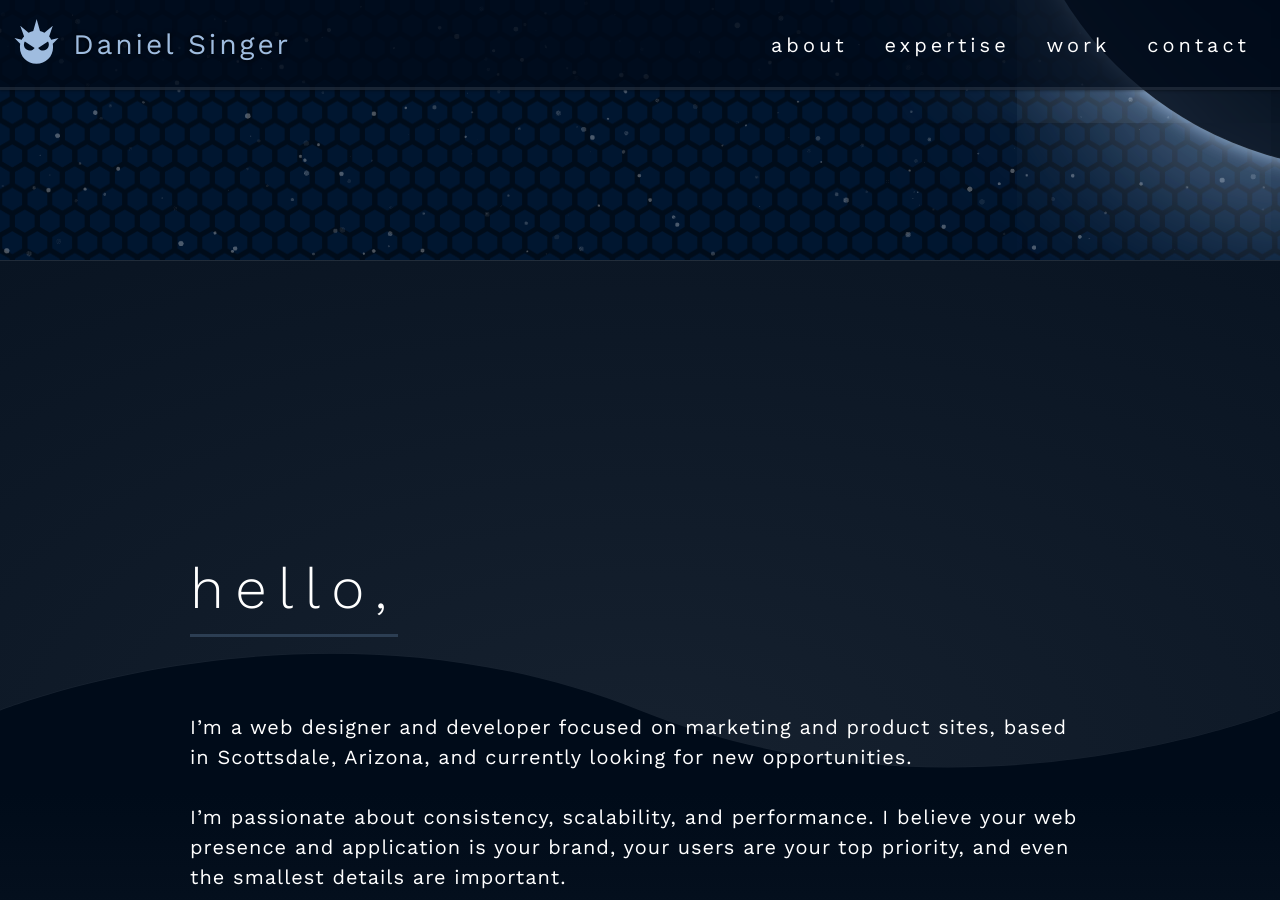
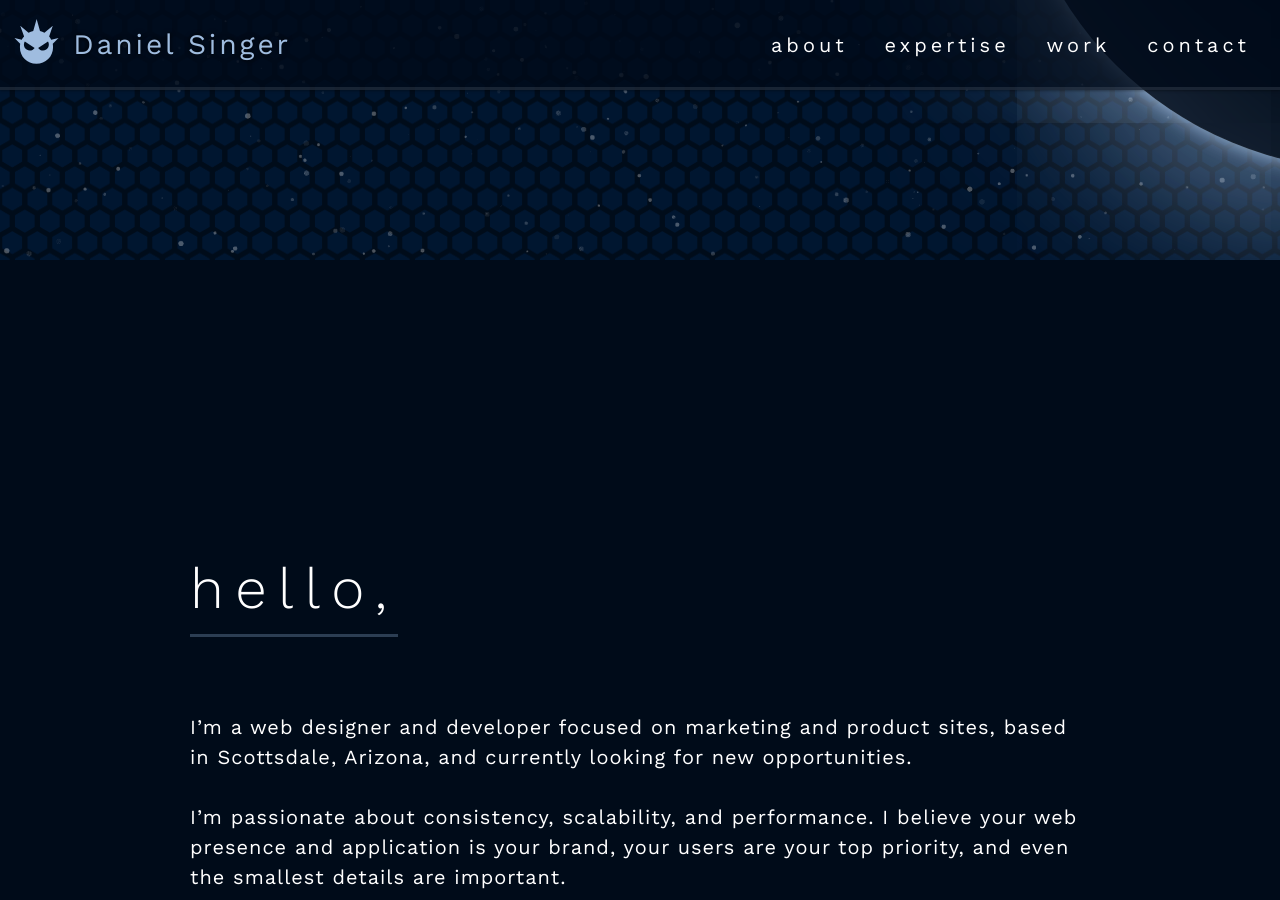
Before and after one commit to chilblane/chilblane.github.io, a Jekyll site: the page built from index.html, in a window 1280 px wide and 900 px high, scrolled down 640 px. Built offline with Jekyll 4.4.1, drawn with Linux system fonts in a browser that asks for light colours; some of the changed text lies outside the part shown.

Commit message:
a bunch of tweaks i did at 1am i don't remember

```diff
--- a/assets/styles.css
+++ b/assets/styles.css
@@ -221,13 +221,24 @@
 .panel--60em .panel__content {
   max-width: 60em;
 }
-main .panel:nth-of-type(odd) {
+.panel--hex {
+  background-image: -webkit-radial-gradient(circle at top right, rgba(229,241,255,0.1), transparent);
+  background-image: -moz-radial-gradient(circle at top right, rgba(229,241,255,0.1), transparent);
+  background-image: -o-radial-gradient(circle at top right, rgba(229,241,255,0.1), transparent);
+  background-image: -ms-radial-gradient(circle at top right, rgba(229,241,255,0.1), transparent);
+  background-image: radial-gradient(circle at top right, rgba(229,241,255,0.1), transparent);
+}
+.panel--wave {
   background-color: #16212f;
-  background-image: url("/assets/pattern-wave.svg");
-  -webkit-background-size: cover;
-  -moz-background-size: cover;
-  background-size: cover;
-  background-position: center center;
+  background-image: -webkit-repeating-linear-gradient(120deg, transparent 0px, transparent 2px, #000b19 3px), url("/assets/pattern-wave.svg");
+  background-image: -moz-repeating-linear-gradient(120deg, transparent 0px, transparent 2px, #000b19 3px), url("/assets/pattern-wave.svg");
+  background-image: -o-repeating-linear-gradient(120deg, transparent 0px, transparent 2px, #000b19 3px), url("/assets/pattern-wave.svg");
+  background-image: -ms-repeating-linear-gradient(120deg, transparent 0px, transparent 2px, #000b19 3px), url("/assets/pattern-wave.svg");
+  background-image: repeating-linear-gradient(-30deg, transparent 0px, transparent 2px, #000b19 3px), url("/assets/pattern-wave.svg");
+  -webkit-background-size: cover, cover;
+  -moz-background-size: cover, cover;
+  background-size: cover, cover;
+  background-position: center center, center center;
   border-top: 1px solid rgba(229,241,255,0.1);
   border-bottom: 1px solid #000;
 }
@@ -2647,6 +2658,9 @@
   flex-grow: 1;
   min-width: 20em;
 }
+.hello {
+  background-color: #000b19;
+}
 .hero {
   position: relative;
   overflow: hidden;
@@ -2727,26 +2741,29 @@
   border-bottom: 3px solid #fff;
   -webkit-box-shadow: 0 0 3px #fff;
   box-shadow: 0 0 3px #fff;
-  -webkit-transition-property: right, top, box-shadow, border-color, background-color;
-  -moz-transition-property: right, top, box-shadow, border-color, background-color;
-  -o-transition-property: right, top, box-shadow, border-color, background-color;
-  -ms-transition-property: right, top, box-shadow, border-color, background-color;
-  transition-property: right, top, box-shadow, border-color, background-color;
-  -webkit-transition-duration: 0.5s, 0s, 0s, 0s, 0s;
-  -moz-transition-duration: 0.5s, 0s, 0s, 0s, 0s;
-  -o-transition-duration: 0.5s, 0s, 0s, 0s, 0s;
-  -ms-transition-duration: 0.5s, 0s, 0s, 0s, 0s;
-  transition-duration: 0.5s, 0s, 0s, 0s, 0s;
-  -webkit-transition-timing-function: ease-in, linear, ease-out, ease-out, ease-out;
-  -moz-transition-timing-function: ease-in, linear, ease-out, ease-out, ease-out;
-  -o-transition-timing-function: ease-in, linear, ease-out, ease-out, ease-out;
-  -ms-transition-timing-function: ease-in, linear, ease-out, ease-out, ease-out;
-  transition-timing-function: ease-in, linear, ease-out, ease-out, ease-out;
-  -webkit-transition-delay: 0.5s, 1s, 1s, 1s, 1s;
-  -moz-transition-delay: 0.5s, 1s, 1s, 1s, 1s;
-  -o-transition-delay: 0.5s, 1s, 1s, 1s, 1s;
-  -ms-transition-delay: 0.5s, 1s, 1s, 1s, 1s;
-  transition-delay: 0.5s, 1s, 1s, 1s, 1s;
+  opacity: 0;
+  -ms-filter: "progid:DXImageTransform.Microsoft.Alpha(Opacity=0)";
+  filter: alpha(opacity=0);
+  -webkit-transition-property: right, top, box-shadow, border-color, background-color, opacity;
+  -moz-transition-property: right, top, box-shadow, border-color, background-color, opacity;
+  -o-transition-property: right, top, box-shadow, border-color, background-color, opacity;
+  -ms-transition-property: right, top, box-shadow, border-color, background-color, opacity;
+  transition-property: right, top, box-shadow, border-color, background-color, opacity;
+  -webkit-transition-duration: 0s, 0s, 0s, 0s, 0s, 0.7s;
+  -moz-transition-duration: 0s, 0s, 0s, 0s, 0s, 0.7s;
+  -o-transition-duration: 0s, 0s, 0s, 0s, 0s, 0.7s;
+  -ms-transition-duration: 0s, 0s, 0s, 0s, 0s, 0.7s;
+  transition-duration: 0s, 0s, 0s, 0s, 0s, 0.7s;
+  -webkit-transition-timing-function: ease-in, linear, ease-out, ease-out, ease-out, ease;
+  -moz-transition-timing-function: ease-in, linear, ease-out, ease-out, ease-out, ease;
+  -o-transition-timing-function: ease-in, linear, ease-out, ease-out, ease-out, ease;
+  -ms-transition-timing-function: ease-in, linear, ease-out, ease-out, ease-out, ease;
+  transition-timing-function: ease-in, linear, ease-out, ease-out, ease-out, ease;
+  -webkit-transition-delay: 1.2s, 1.2s, 1.2s, 1.2s, 1.2s, 0.5s;
+  -moz-transition-delay: 1.2s, 1.2s, 1.2s, 1.2s, 1.2s, 0.5s;
+  -o-transition-delay: 1.2s, 1.2s, 1.2s, 1.2s, 1.2s, 0.5s;
+  -ms-transition-delay: 1.2s, 1.2s, 1.2s, 1.2s, 1.2s, 0.5s;
+  transition-delay: 1.2s, 1.2s, 1.2s, 1.2s, 1.2s, 0.5s;
 }
 .nav-header__logo {
   position: relative;
@@ -2856,16 +2873,19 @@
     border-color: rgba(229,241,255,0.1);
     -webkit-box-shadow: 0 1px 3px rgba(0,0,0,0.12), 0 1px 2px rgba(0,0,0,0.24);
     box-shadow: 0 1px 3px rgba(0,0,0,0.12), 0 1px 2px rgba(0,0,0,0.24);
-    -webkit-transition-duration: 0.5s, 0s, 0.5s, 0.5s, 0.5s;
-    -moz-transition-duration: 0.5s, 0s, 0.5s, 0.5s, 0.5s;
-    -o-transition-duration: 0.5s, 0s, 0.5s, 0.5s, 0.5s;
-    -ms-transition-duration: 0.5s, 0s, 0.5s, 0.5s, 0.5s;
-    transition-duration: 0.5s, 0s, 0.5s, 0.5s, 0.5s;
-    -webkit-transition-delay: 0s, 0.5s, 0.5s, 0.5s, 0.5s;
-    -moz-transition-delay: 0s, 0.5s, 0.5s, 0.5s, 0.5s;
-    -o-transition-delay: 0s, 0.5s, 0.5s, 0.5s, 0.5s;
-    -ms-transition-delay: 0s, 0.5s, 0.5s, 0.5s, 0.5s;
-    transition-delay: 0s, 0.5s, 0.5s, 0.5s, 0.5s;
+    opacity: 1;
+    -ms-filter: none;
+    filter: none;
+    -webkit-transition-duration: 0.5s, 0s, 0.5s, 0.5s, 0.5s, 0s;
+    -moz-transition-duration: 0.5s, 0s, 0.5s, 0.5s, 0.5s, 0s;
+    -o-transition-duration: 0.5s, 0s, 0.5s, 0.5s, 0.5s, 0s;
+    -ms-transition-duration: 0.5s, 0s, 0.5s, 0.5s, 0.5s, 0s;
+    transition-duration: 0.5s, 0s, 0.5s, 0.5s, 0.5s, 0s;
+    -webkit-transition-delay: 0s, 0.5s, 0.5s, 0.5s, 0.5s, 0s;
+    -moz-transition-delay: 0s, 0.5s, 0.5s, 0.5s, 0.5s, 0s;
+    -o-transition-delay: 0s, 0.5s, 0.5s, 0.5s, 0.5s, 0s;
+    -ms-transition-delay: 0s, 0.5s, 0.5s, 0.5s, 0.5s, 0s;
+    transition-delay: 0s, 0.5s, 0.5s, 0.5s, 0.5s, 0s;
   }
   .nav-header.nav-header--stuck .nav-header__logo {
     opacity: 1;
@@ -3163,6 +3183,9 @@
 .js-nav-open {
   overflow: hidden;
 }
+.portfolio {
+  background-color: #000b19;
+}
 .portfolio__pane {
   padding-bottom: 3rem;
   margin-top: 1.5rem;
--- a/index.html
+++ b/index.html
@@ -10,14 +10,14 @@
     </div>
 </header>
 <main>
-    <section class='panel panel--45em' id='about'>
+    <section class='panel hello panel--45em' id='about'>
         <div class='panel__content'>
             <h2 class='js-anim-el'>Hello,</h2>
             <p>I’m a web designer and developer focused on marketing and product sites, based in Scottsdale, Arizona, and currently looking for new opportunities.</p>
             <p>I’m passionate about consistency, scalability, and performance. I believe your web presence and application is your brand, your users are your top priority, and even the smallest details are important.</p>
         </div>
     </section>
-    <section class='panel panel--45em' id='what-i-do'>
+    <section class='panel panel--45em panel--wave' id='what-i-do'>
         <div class='panel__content'>
             <h2 class='js-anim-el'>What I do:</h2>
             <h3>Marketing web design</h3>
@@ -25,10 +25,10 @@
             <h3>Front-end development</h3>
             <p>My extensive experience with HTML and CSS enables me to write effective and flexible styling frameworks and pages. I prioritize performance, progressive enhancement, and maintainability.</p>
             <h3>Cross-departmental UX</h3>
-            <p>User experience isn't contained to just your website and app. I've worked hard to ensure any time interacts with a brand, they receive the same fantastic experience, be it transactional emails, social media, documentation, and more.</p>
+            <p>User experience isn't contained to just your website and app. I've worked hard to ensure any time a user interacts with a brand, they receive the same fantastic experience, be it transactional emails, social media, documentation, and more.</p>
         </div>
     </section>
-    <section class='panel' id='expertise'>
+    <section class='panel panel--hex' id='expertise'>
         <div class='panel__content'>
             <h2 class='js-anim-el'>My Expertise:</h2>
             <div class='grid'>
@@ -111,7 +111,7 @@
             </div>
         </div>
     </section>
-    <section class='panel panel--45em' id='contact'>
+    <section class='panel panel--45em panel--wave' id='contact'>
         <div class='panel__content'>
             <h2 class='js-anim-el'>Reach out.</h2>
             <form class='form form--space' autocomplete='off' action='https://formspree.io/daniel@chilblane.com' method='post'>
--- /dev/null
+++ b/src/stylus/patterns/hello.styl
@@ -0,0 +1,3 @@
+.hello {
+    background-color: $color-bg-dark;
+}
--- a/src/stylus/patterns/portfolio.styl
+++ b/src/stylus/patterns/portfolio.styl
@@ -1,4 +1,5 @@
 .portfolio {
+    background-color: $color-bg-dark;
     &__pane {
         padding-bottom: 2 * $leading;
         margin-top: $leading;
```
Also changed, not shown: src/stylus/core/layout.styl (+7 -4 lines), src/stylus/patterns/navigation.styl (+8 -6 lines).
